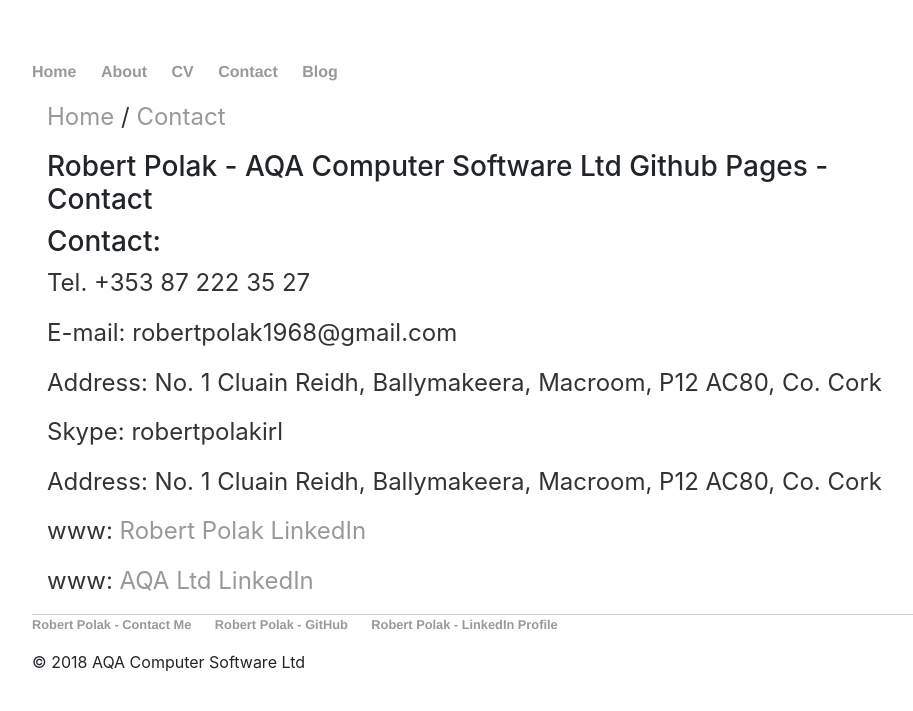
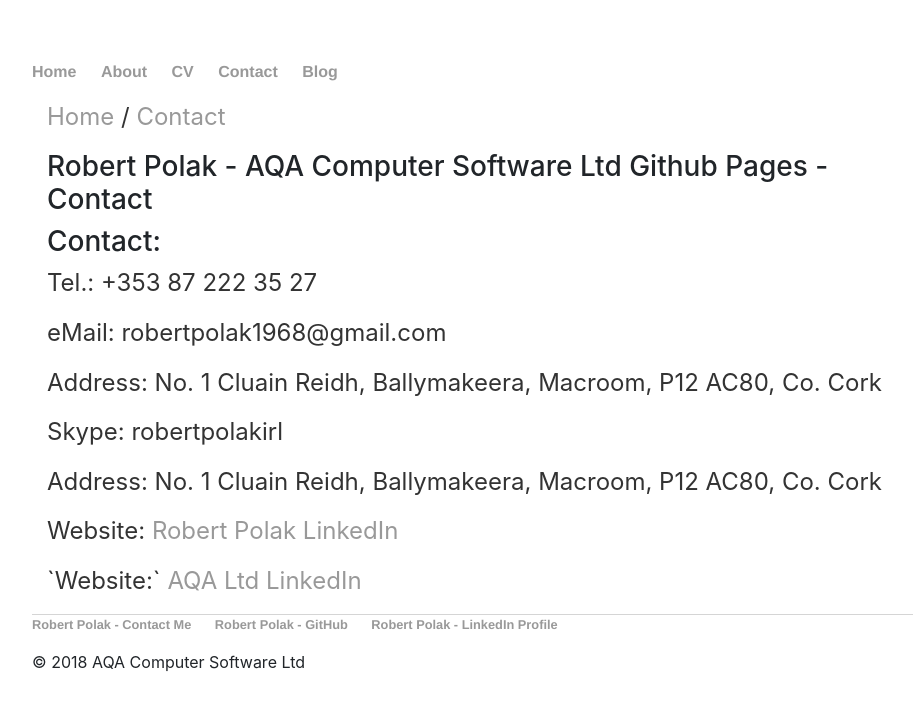
Before and after one commit to robertpolak1968/robertpolak1968.github.io, a Jekyll site: the page built from contact.html, in a window 1280 px wide. Shown: the top 711 px of the page, without its empty margins (160-1073 px from the left). Built offline with Jekyll 4.4.1, drawn with Linux system fonts in a browser that asks for light colours; nearby versions of some CDN libraries.

Commit message:
Update contact.html

```diff
--- a/contact.html
+++ b/contact.html
@@ -8,10 +8,10 @@
 
 <h3>Robert Polak - AQA Computer Software Ltd Github Pages - Contact </h3>
 <h3>Contact:</h3>
-<p>Tel. +353 87 222 35 27</p>
-<p>E-mail: robertpolak1968@gmail.com</p>
+<p>Tel.: +353 87 222 35 27</p>
+<p>eMail: robertpolak1968@gmail.com</p>
 <p>Address: No. 1 Cluain Reidh, Ballymakeera, Macroom, P12 AC80, Co. Cork</p>
 <p>Skype: robertpolakirl</p>
 <p>Address: No. 1 Cluain Reidh, Ballymakeera, Macroom, P12 AC80, Co. Cork</p>
-<p>www: <a href="https://www.linkedin.com/in/robertpolak1968/" target="_blank">Robert Polak LinkedIn</a></p>
-<p>www: <a href="https://www.linkedin.com/company/aqacomputersoftwareltd" target="_blank">AQA Ltd LinkedIn</a></p>
+<p>Website: <a href="https://www.linkedin.com/in/robertpolak1968/" target="_blank">Robert Polak LinkedIn</a></p>
+<p>`Website:` <a href="https://www.linkedin.com/company/aqacomputersoftwareltd" target="_blank">AQA Ltd LinkedIn</a></p>
```
